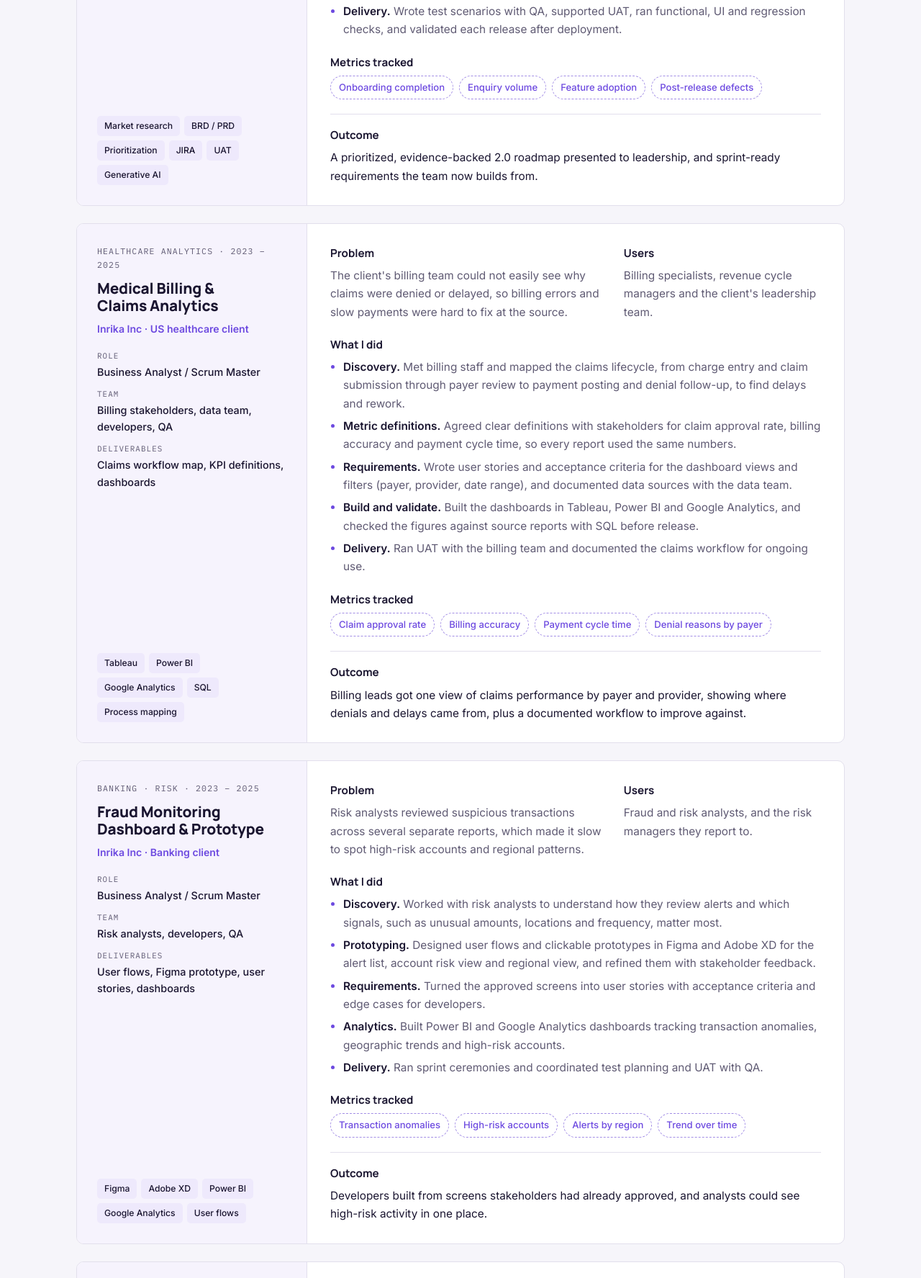
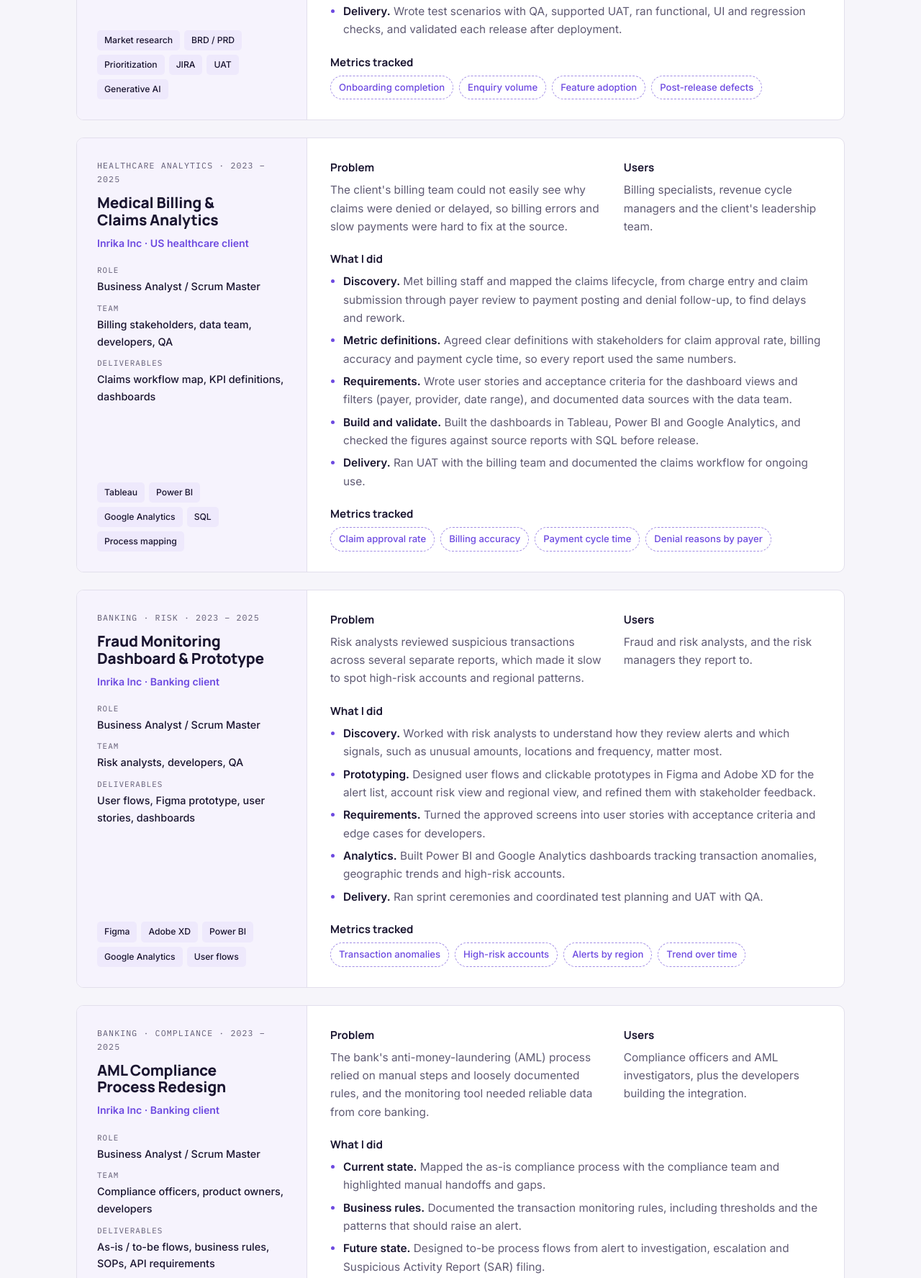
Before and after one commit to edevadharshini159/deva.github.io, a plain HTML site: page index.html in a window 1280 px wide. Shown: the part 1718-3493 px from the top of the page at 72% size. Drawn offline with Linux system fonts and the light colour scheme.

Commit message:
Remove Outcome from project case studies
Co-Authored-By: Claude Opus 5.5 <noreply@anthropic.com>
Claude-Session: https://claude.ai/code/session_01CW81dBNZPeCJUxcUbASPQW

```diff
--- a/index.html
+++ b/index.html
@@ -297,7 +297,6 @@ section.block{padding-block:84px 0}
             <div class="cs two"><div><h4>Problem</h4><p>Pepagora 1.0 handled basic product listings and buyer enquiries. To compete with larger B2B marketplaces, leadership wanted 2.0 to use AI, but needed evidence on which features to build first.</p></div><div><h4>Users</h4><p>SME suppliers listing their products, business buyers sourcing them, and Pepagora's internal sales team.</p></div></div>
             <div class="cs"><h4>What I did</h4><ul><li><b>Discovery.</b> Compared Pepagora with leading B2B marketplaces on features, onboarding and use of AI, and summarized the gaps in a competitor matrix.</li><li><b>Data.</b> Reviewed user behaviour and product metrics, such as where users dropped off in onboarding and enquiry flows, to back each opportunity with evidence.</li><li><b>Prioritization.</b> Built the 2.0 feature list and mind maps, ranked features by user value against effort, and drafted the release roadmap.</li><li><b>Requirements.</b> Wrote BRDs, PRDs, epics and user stories with acceptance criteria, and walked engineering and UI/UX through them in backlog grooming.</li><li><b>Delivery.</b> Wrote test scenarios with QA, supported UAT, ran functional, UI and regression checks, and validated each release after deployment.</li></ul></div>
             <div class="cs"><h4>Metrics tracked</h4><div class="metrics"><span class="metric">Onboarding completion</span><span class="metric">Enquiry volume</span><span class="metric">Feature adoption</span><span class="metric">Post-release defects</span></div></div>
-            <div class="cs out"><h4>Outcome</h4><p>A prioritized, evidence-backed 2.0 roadmap presented to leadership, and sprint-ready requirements the team now builds from.</p></div>
           </div>
         </article>
 
@@ -313,7 +312,6 @@ section.block{padding-block:84px 0}
             <div class="cs two"><div><h4>Problem</h4><p>The client's billing team could not easily see why claims were denied or delayed, so billing errors and slow payments were hard to fix at the source.</p></div><div><h4>Users</h4><p>Billing specialists, revenue cycle managers and the client's leadership team.</p></div></div>
             <div class="cs"><h4>What I did</h4><ul><li><b>Discovery.</b> Met billing staff and mapped the claims lifecycle, from charge entry and claim submission through payer review to payment posting and denial follow-up, to find delays and rework.</li><li><b>Metric definitions.</b> Agreed clear definitions with stakeholders for claim approval rate, billing accuracy and payment cycle time, so every report used the same numbers.</li><li><b>Requirements.</b> Wrote user stories and acceptance criteria for the dashboard views and filters (payer, provider, date range), and documented data sources with the data team.</li><li><b>Build and validate.</b> Built the dashboards in Tableau, Power BI and Google Analytics, and checked the figures against source reports with SQL before release.</li><li><b>Delivery.</b> Ran UAT with the billing team and documented the claims workflow for ongoing use.</li></ul></div>
             <div class="cs"><h4>Metrics tracked</h4><div class="metrics"><span class="metric">Claim approval rate</span><span class="metric">Billing accuracy</span><span class="metric">Payment cycle time</span><span class="metric">Denial reasons by payer</span></div></div>
-            <div class="cs out"><h4>Outcome</h4><p>Billing leads got one view of claims performance by payer and provider, showing where denials and delays came from, plus a documented workflow to improve against.</p></div>
           </div>
         </article>
 
@@ -329,7 +327,6 @@ section.block{padding-block:84px 0}
             <div class="cs two"><div><h4>Problem</h4><p>Risk analysts reviewed suspicious transactions across several separate reports, which made it slow to spot high-risk accounts and regional patterns.</p></div><div><h4>Users</h4><p>Fraud and risk analysts, and the risk managers they report to.</p></div></div>
             <div class="cs"><h4>What I did</h4><ul><li><b>Discovery.</b> Worked with risk analysts to understand how they review alerts and which signals, such as unusual amounts, locations and frequency, matter most.</li><li><b>Prototyping.</b> Designed user flows and clickable prototypes in Figma and Adobe XD for the alert list, account risk view and regional view, and refined them with stakeholder feedback.</li><li><b>Requirements.</b> Turned the approved screens into user stories with acceptance criteria and edge cases for developers.</li><li><b>Analytics.</b> Built Power BI and Google Analytics dashboards tracking transaction anomalies, geographic trends and high-risk accounts.</li><li><b>Delivery.</b> Ran sprint ceremonies and coordinated test planning and UAT with QA.</li></ul></div>
             <div class="cs"><h4>Metrics tracked</h4><div class="metrics"><span class="metric">Transaction anomalies</span><span class="metric">High-risk accounts</span><span class="metric">Alerts by region</span><span class="metric">Trend over time</span></div></div>
-            <div class="cs out"><h4>Outcome</h4><p>Developers built from screens stakeholders had already approved, and analysts could see high-risk activity in one place.</p></div>
           </div>
         </article>
 
@@ -345,7 +342,6 @@ section.block{padding-block:84px 0}
             <div class="cs two"><div><h4>Problem</h4><p>The bank's anti-money-laundering (AML) process relied on manual steps and loosely documented rules, and the monitoring tool needed reliable data from core banking.</p></div><div><h4>Users</h4><p>Compliance officers and AML investigators, plus the developers building the integration.</p></div></div>
             <div class="cs"><h4>What I did</h4><ul><li><b>Current state.</b> Mapped the as-is compliance process with the compliance team and highlighted manual handoffs and gaps.</li><li><b>Business rules.</b> Documented the transaction monitoring rules, including thresholds and the patterns that should raise an alert.</li><li><b>Future state.</b> Designed to-be process flows from alert to investigation, escalation and Suspicious Activity Report (SAR) filing.</li><li><b>Integration.</b> Wrote API requirements for the core banking integration: the data fields needed, how often they refresh and how errors are handled.</li><li><b>Adoption.</b> Prepared SOPs so compliance staff could follow the new process consistently.</li></ul></div>
             <div class="cs"><h4>Metrics tracked</h4><div class="metrics"><span class="metric">Alert volume</span><span class="metric">Investigation turnaround</span><span class="metric">SAR filing timeliness</span></div></div>
-            <div class="cs out"><h4>Outcome</h4><p>Compliance and development teams worked from one set of documented rules, flows and SOPs, ready for build and audit.</p></div>
           </div>
         </article>
 
```
